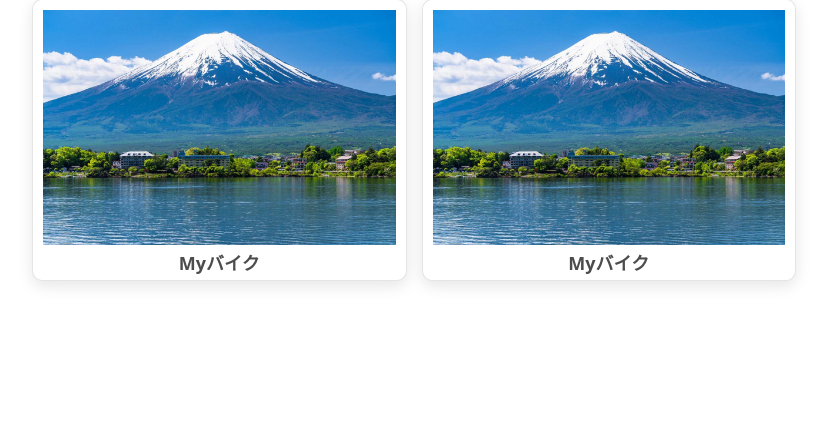
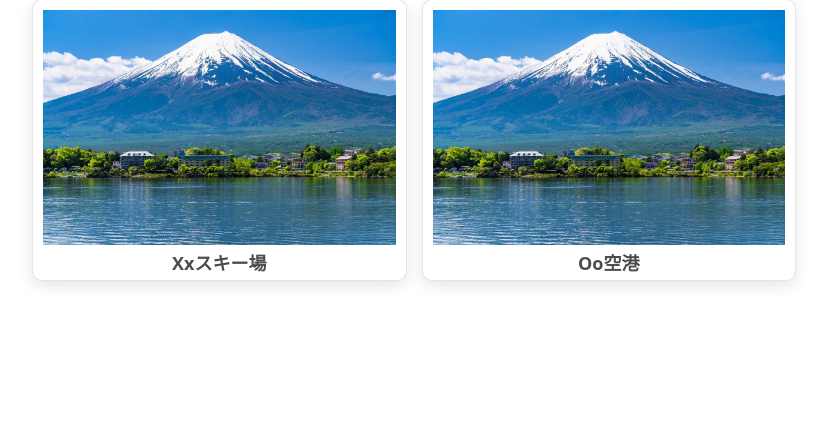
Before and after one commit to 2021AIT-OOP2-G08/image-management, a Flask app: page /view?pref=hokkaido in a window 1280 px wide. Shown: the part 77-521 px from the top of the page, without its empty margins (226-1053 px from the left). Run offline with Flask 2, Linux system fonts and the light colour scheme.

Commit message:
画像タイトルの修正

```diff
--- a/templates/imagelist.html
+++ b/templates/imagelist.html
@@ -31,7 +31,7 @@
         {% for e in data: %}
         <div class="panel">
             <div class="image"><img src={{ url_for('static', filename=e["path"]) }} height="300" alt=""></div>
-            <div class="title">myバイク</div>
+            <div class="title">{{ e['detail'] }}</div>
         </div>
         {% endfor %}
     </div>
```
